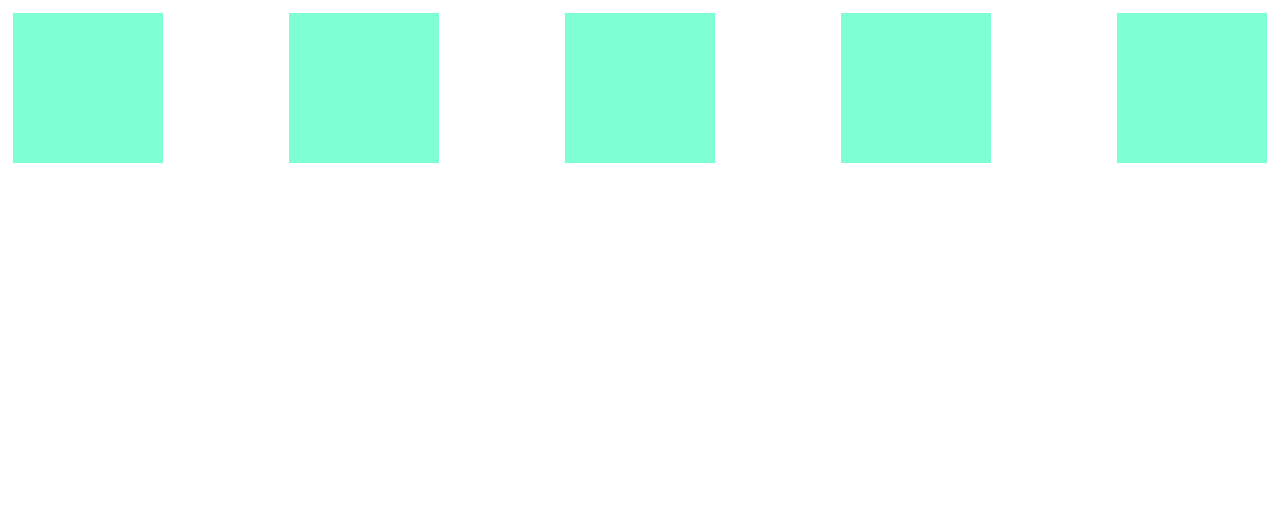
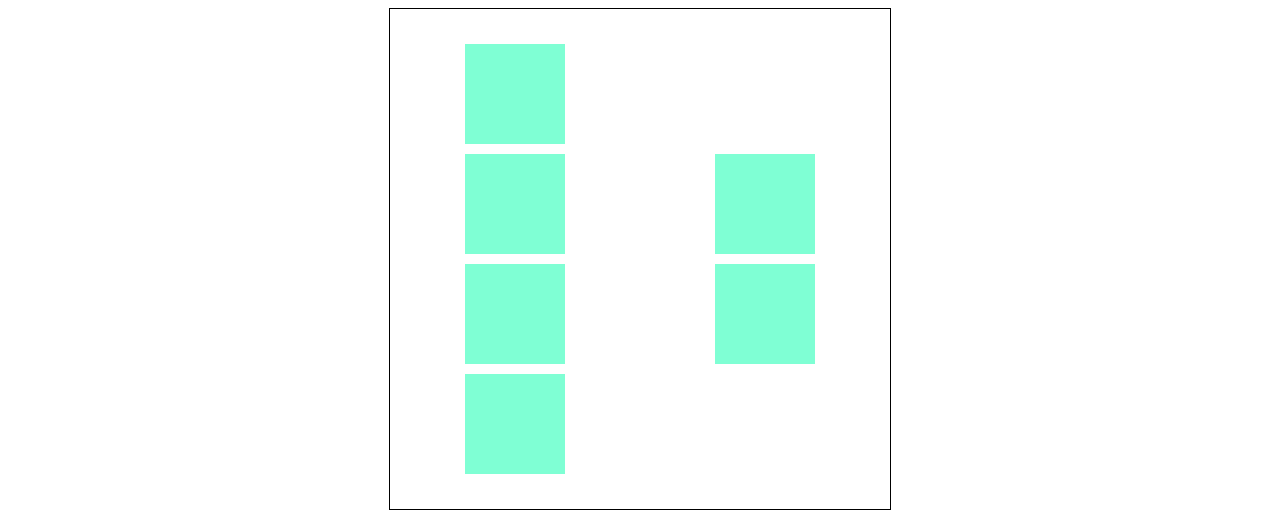
Before and after one commit to Zuleyma29/FundamentosHtml, a plain HTML site: page flexbox.html in a window 1280 px wide. Drawn offline with Linux system fonts and the light colour scheme.

Commit message:
09 Flexbox CSS

```diff
--- a/flexbox.html
+++ b/flexbox.html
@@ -7,12 +7,19 @@
     <title>Flexbox</title>
     <style>
         #container{
+            width: 500px;
+            height: 500px;
+            margin: 0 auto;
+            border: 1px solid black;
             display: flex;
-            justify-content: space-between;
+            justify-content: center;
+            align-items: center;
+            flex-wrap: wrap;
+            flex-direction: column;
         }
         .item{
-            width: 150px;
-            height: 150px;
+            width: 100px;
+            height: 100px;
             margin: 5px;
             background-color: aquamarine;
         }
@@ -25,6 +32,7 @@
         <div class="item"></div>
         <div class="item"></div>
         <div class="item"></div>
+        <div class="item"></div>
     </div>
 </body>
 </html>
```
